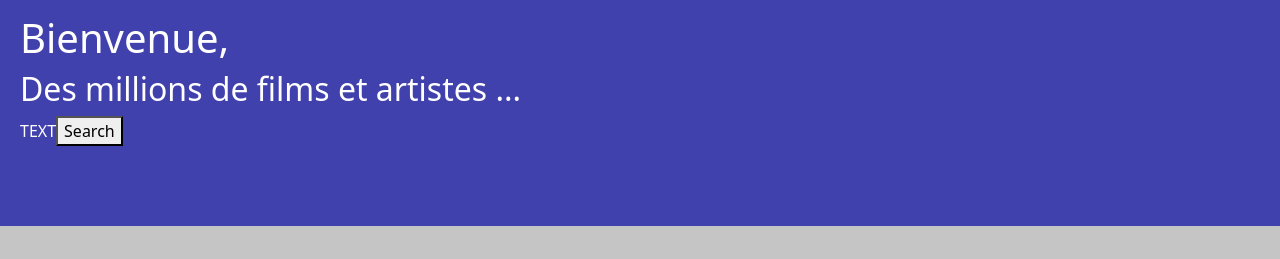
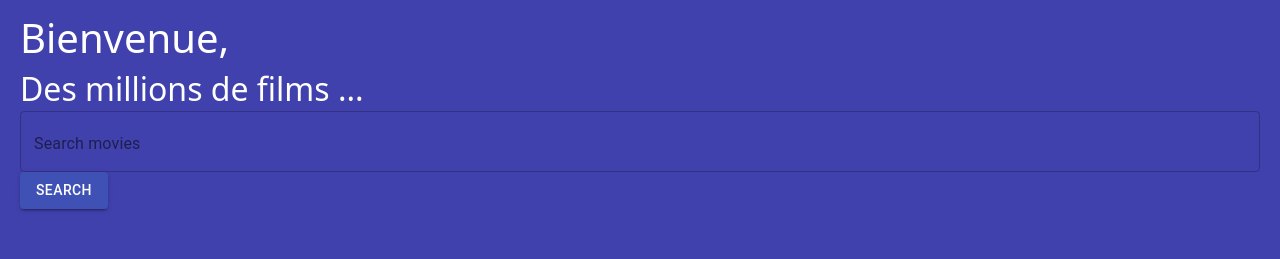
Before and after one commit to edgarlefortYnov/react-movie, a React (Create React App) app: page / in a window 1280 px wide. Shown: the part 146-405 px from the top of the page. Built offline with nearby package versions, Linux system fonts and the light colour scheme; no server answers.

Commit message:
update the Search bar ine home with the film searchbar

```diff
--- a/package.json
+++ b/package.json
@@ -19,9 +19,10 @@
     "react": "^18.2.0",
     "react-bootstrap": "^2.7.2",
     "react-dom": "^18.2.0",
-    "react-router-dom": "^6.8.1",
+    "react-router-dom": "^6.8.2",
     "react-scripts": "5.0.1",
     "react-slick": "^0.29.0",
+    "react-snap-carousel": "^0.3.1",
     "slick-carousel": "^1.8.1",
     "styled-components": "^5.3.6",
     "typescript": "^4.9.5",
--- a/src/components/Films.tsx
+++ b/src/components/Films.tsx
@@ -20,13 +20,19 @@ const useStyles = makeStyles((theme: Theme) =>
 
 interface Props {
   apiKey: string;
+  searchQueryHome?: string;
 }
 
-const Films = ({ apiKey }: Props) => {
+const Films = ({ apiKey, searchQueryHome }: Props) => {
   const classes = useStyles();
   const [movies, setMovies] = useState<Movie[]>([]);
   const [searchQuery, setSearchQuery] = useState<string>('');
   const [sortOption, setSortOption] = useState<SortOption>(SortOption.Popularity);
+
+  console.log(searchQueryHome);
+  if (searchQueryHome !== undefined) {
+    setSearchQuery(searchQueryHome);
+  }
 
   useEffect(() => {
     fetchMovies();
--- a/src/components/SearchBar.tsx
+++ b/src/components/SearchBar.tsx
@@ -1,14 +1,37 @@
-import React, {useState} from 'react'
+import React, { useState } from "react";
+import TextField from '@material-ui/core/TextField';
+import Button from '@material-ui/core/Button';
+import { useNavigate } from "react-router-dom";
 
-const searchBar = () => {
-    return(
+const SearchBar = () => {
+    const [searchQueryHome, setSearchQueryHome] = useState<string>('');
+    const navigate = useNavigate();
+
+    const handleSearch = async (event: React.FormEvent<HTMLFormElement>) => {
+        event.preventDefault();
+        console.log(searchQueryHome);
+        navigate("/all_films", {state: searchQueryHome});
+        // alert('A name was submitted: ' + searchQueryHome);
+      };
+
+    return (
         <div>
-            <div className="search">
-                <span>TEXT</span>
-                <button>Search</button>
-            </div>
+        <div className="search">
+            <form onSubmit={handleSearch}>
+            <TextField
+                variant="outlined"
+                label="Search movies"
+                fullWidth
+                value={searchQueryHome}
+                onChange={(e) => setSearchQueryHome(e.target.value)}
+            />
+            <Button variant="contained" color="primary" type="submit">
+                Search
+            </Button>
+            </form>
         </div>
-    )
-}
+        </div>
+    );
+};
 
-export default searchBar
+export default SearchBar;
--- a/src/pages/AllFilm.tsx
+++ b/src/pages/AllFilm.tsx
@@ -3,7 +3,7 @@ import AllFilms from "../components/Films";
 const Films = () => {
     return (
         <>
-            <AllFilms apiKey={"ae1098c7af94ab11d9a8b077daac4007"} />
+            <AllFilms apiKey={"ae1098c7af94ab11d9a8b077daac4007"}/>
         </>
     )
 };
--- a/src/pages/Home.tsx
+++ b/src/pages/Home.tsx
@@ -7,7 +7,7 @@ const Home = () => {
         <div>
             <section className='home-search'>
                 <h1>Bienvenue,</h1>
-                <h2>Des millions de films et artistes ...</h2>
+                <h2>Des millions de films ...</h2>
                 <SearchBar />
             </section>
             <section className='film-slider'>
```
Also changed, not shown: 2 other files (tests, documents, lock files or other folders).
